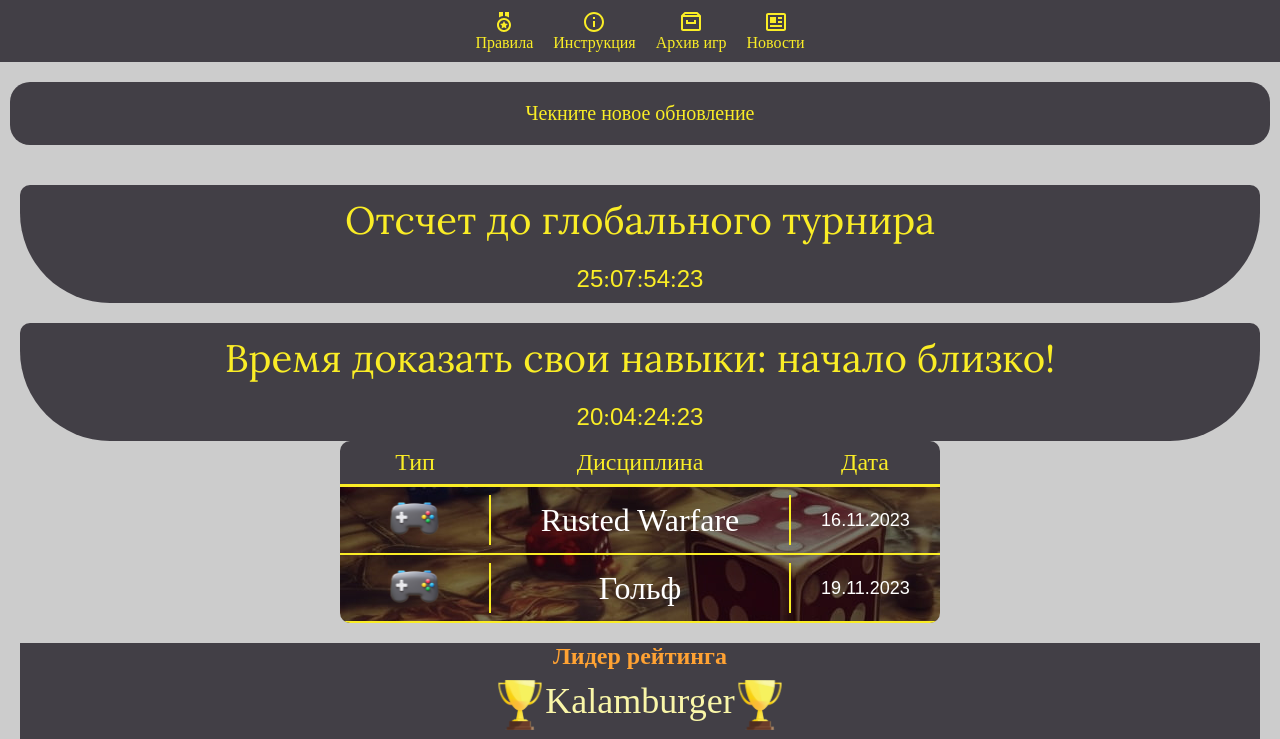
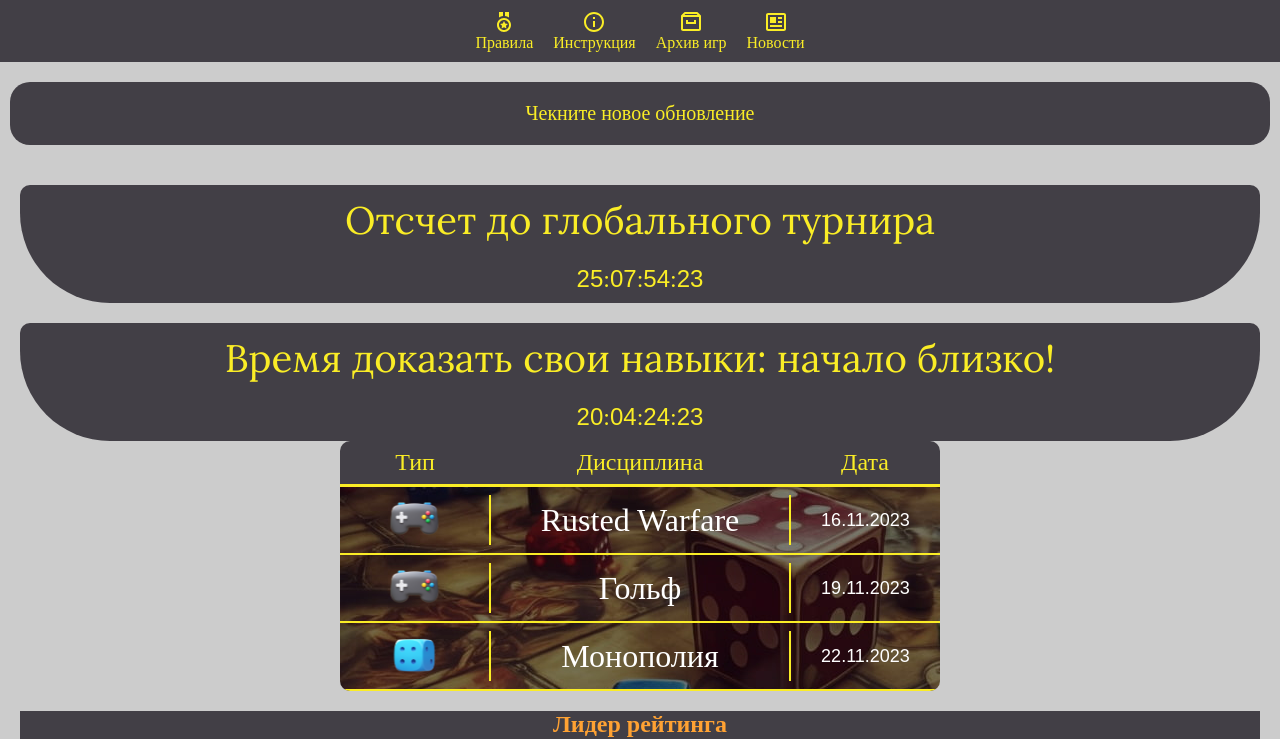
Before and after one commit to Akula3331/TourneyX, a React (Create React App) app: page / in a window 1280 px wide. Shown: the top 739 px of the page. Built offline with nearby package versions, Linux system fonts and the light colour scheme; a web font is replaced by a local one.

Commit message:
modified:   src/components/TimeCon/TimeCon.jsx

```diff
--- a/src/components/TimeCon/TimeCon.jsx
+++ b/src/components/TimeCon/TimeCon.jsx
@@ -15,6 +15,11 @@ export default function TimeCon({ onFirstDateFromChild }) {
       img: "/icons/timeIcon/gamecontroller.svg",
       dis: "Гольф",
       data: "19.11.2023",
+    },
+    {
+      img: "/icons/timeIcon/dice.svg",
+      dis: "Монополия",
+      data: "22.11.2023",
     }
 
   ];
```
